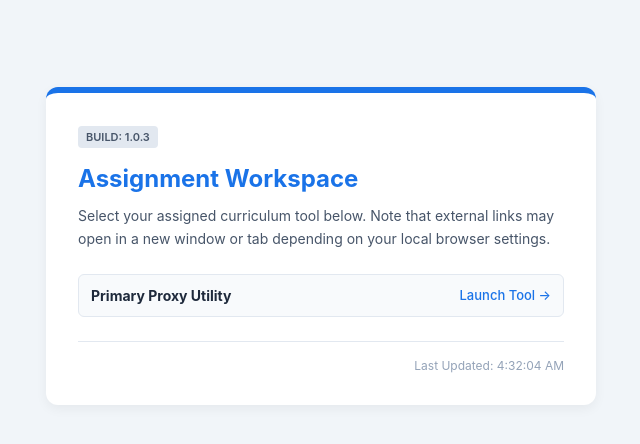
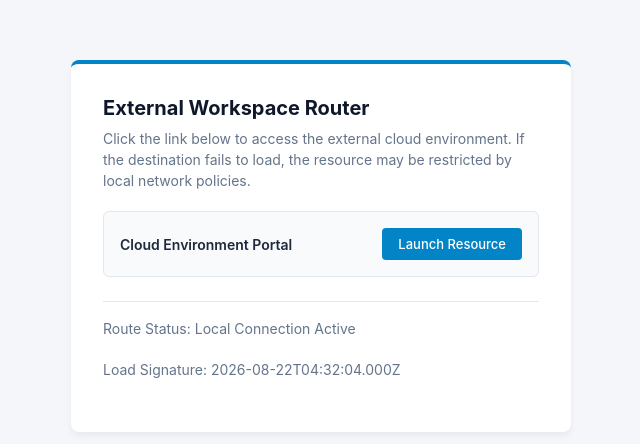
Before and after one commit to eatforever67-eng/aaaaaaa, a plain HTML site: page index.html in a window 1280 px wide. Shown: the part 154-598 px from the top of the page, without its empty margins (319-959 px from the left). Drawn offline with Linux system fonts and the light colour scheme.

Commit message:
Update index.html

```diff
--- a/index.html
+++ b/index.html
@@ -3,7 +3,7 @@
 <head>
     <meta charset="UTF-8">
     <meta name="viewport" content="width=device-width, initial-scale=1.0">
-    <title>Curriculum Workspace Portal</title>
+    <title>Academic Resource Center</title>
     <style>
         * {
             box-sizing: border-box;
@@ -12,9 +12,9 @@
         }
 
         body {
-            font-family: -apple-system, BlinkMacSystemFont, "Segoe UI", Roboto, Helvetica, Arial, sans-serif;
-            background-color: #f1f5f9;
-            color: #0f172a;
+            font-family: -apple-system, BlinkMacSystemFont, "Segoe UI", Roboto, sans-serif;
+            background-color: #f4f6f9;
+            color: #334155;
             display: flex;
             justify-content: center;
             align-items: center;
@@ -22,111 +22,104 @@
             padding: 20px;
         }
 
-        .portal-card {
+        .portal-container {
             background-color: #ffffff;
             padding: 32px;
-            border-radius: 12px;
-            box-shadow: 0 4px 12px rgba(0, 0, 0, 0.05);
-            max-width: 550px;
+            border-radius: 8px;
+            box-shadow: 0 4px 6px rgba(0, 0, 0, 0.05);
+            max-width: 500px;
             width: 100%;
-            border-top: 6px solid #1a73e8;
+            border-top: 4px solid #0284c7;
         }
 
-        .status-badge {
-            display: inline-block;
-            font-size: 11px;
-            font-weight: 600;
-            text-transform: uppercase;
-            padding: 4px 8px;
-            background-color: #e2e8f0;
-            color: #475569;
-            border-radius: 4px;
-            margin-bottom: 16px;
+        .header-section {
+            margin-bottom: 20px;
         }
 
         h1 {
-            font-size: 24px;
-            color: #1a73e8;
-            margin-bottom: 12px;
+            font-size: 20px;
+            color: #0f172a;
+            margin-bottom: 8px;
         }
 
         p {
             font-size: 14px;
-            color: #475569;
-            line-height: 1.6;
-            margin-bottom: 24px;
+            color: #64748b;
+            line-height: 1.5;
+            margin-bottom: 20px;
         }
 
-        .resource-list {
-            list-style: none;
-            margin-bottom: 24px;
-        }
-
-        .resource-item {
+        .resource-card {
+            border: 1px solid #e2e8f0;
+            border-radius: 6px;
+            padding: 16px;
+            background-color: #f8fafc;
             display: flex;
             justify-content: space-between;
             align-items: center;
-            padding: 12px;
-            background-color: #f8fafc;
-            border: 1px solid #e2e8f0;
-            border-radius: 6px;
-            margin-bottom: 8px;
         }
 
-        .resource-info h3 {
+        .resource-title {
             font-size: 14px;
+            font-weight: 600;
             color: #1e293b;
         }
 
-        .resource-link {
+        .action-link {
+            display: inline-block;
+            background-color: #0284c7;
+            color: #ffffff;
+            padding: 8px 16px;
             font-size: 13px;
-            color: #1a73e8;
+            font-weight: 500;
             text-decoration: none;
-            font-weight: 500;
+            border-radius: 4px;
+            transition: background-color 0.2s;
         }
 
-        .resource-link:hover {
-            text-decoration: underline;
+        .action-link:hover {
+            background-color: #0369a1;
         }
 
-        /* Standard Footer */
-        .footer {
+        .diagnostic-log {
+            margin-top: 24px;
+            padding-top: 16px;
             border-top: 1px solid #e2e8f0;
-            padding-top: 16px;
-            margin-top: 16px;
-            font-size: 12px;
+            font-size: 11px;
             color: #94a3b8;
-            text-align: right;
         }
     </style>
 </head>
 <body>
 
-    <main class="portal-card">
-        <!-- Update version tag to see changes -->
-        <span class="status-badge" id="version-tag">Build: 1.0.3</span>
+    <main class="portal-container">
+        <div class="header-section">
+            <h1>External Workspace Router</h1>
+            <p>Click the link below to access the external cloud environment. If the destination fails to load, the resource may be restricted by local network policies.</p>
+        </div>
 
-        <h1>Assignment Workspace</h1>
-        <p>Select your assigned curriculum tool below. Note that external links may open in a new window or tab depending on your local browser settings.</p>
+        <div class="resource-card">
+            <span class="resource-title">Cloud Environment Portal</span>
+            <!-- Explicit link configuration for predictable browser routing -->
+            <a href="https://now.gg" class="action-link" target="_blank" rel="noopener noreferrer">Launch Resource</a>
+        </div>
 
-        <ul class="resource-list">
-            <li class="resource-item">
-                <div class="resource-info">
-                    <h3>Primary Proxy Utility</h3>
-                </div>
-                <!-- Clean, explicit standard hyperlink -->
-                <a href="https://croxyproxy.com" class="resource-link" target="_blank" rel="noopener noreferrer">Launch Tool &rarr;</a>
-            </li>
-        </ul>
-
-        <footer class="footer">
-            <span id="timestamp">Last Updated: Just Now</span>
-        </footer>
+        <div class="diagnostic-log">
+            <p id="network-status">Route Status: Initialized</p>
+            <p id="timestamp">Load Signature: </p>
+        </div>
     </main>
 
     <script>
-        // Dynamically updates the timestamp every time the page loads
-        document.getElementById('timestamp').innerText = 'Last Updated: ' + new Date().toLocaleTimeString();
+        // Log page generation details to help diagnose load issues
+        document.getElementById('timestamp').innerText = 'Load Signature: ' + new Date().toISOString();
+
+        // Simple connectivity telemetry check
+        if (navigator.onLine) {
+            document.getElementById('network-status').innerText = 'Route Status: Local Connection Active';
+        } else {
+            document.getElementById('network-status').innerText = 'Route Status: Local Offline';
+        }
     </script>
 </body>
 </html>
```
